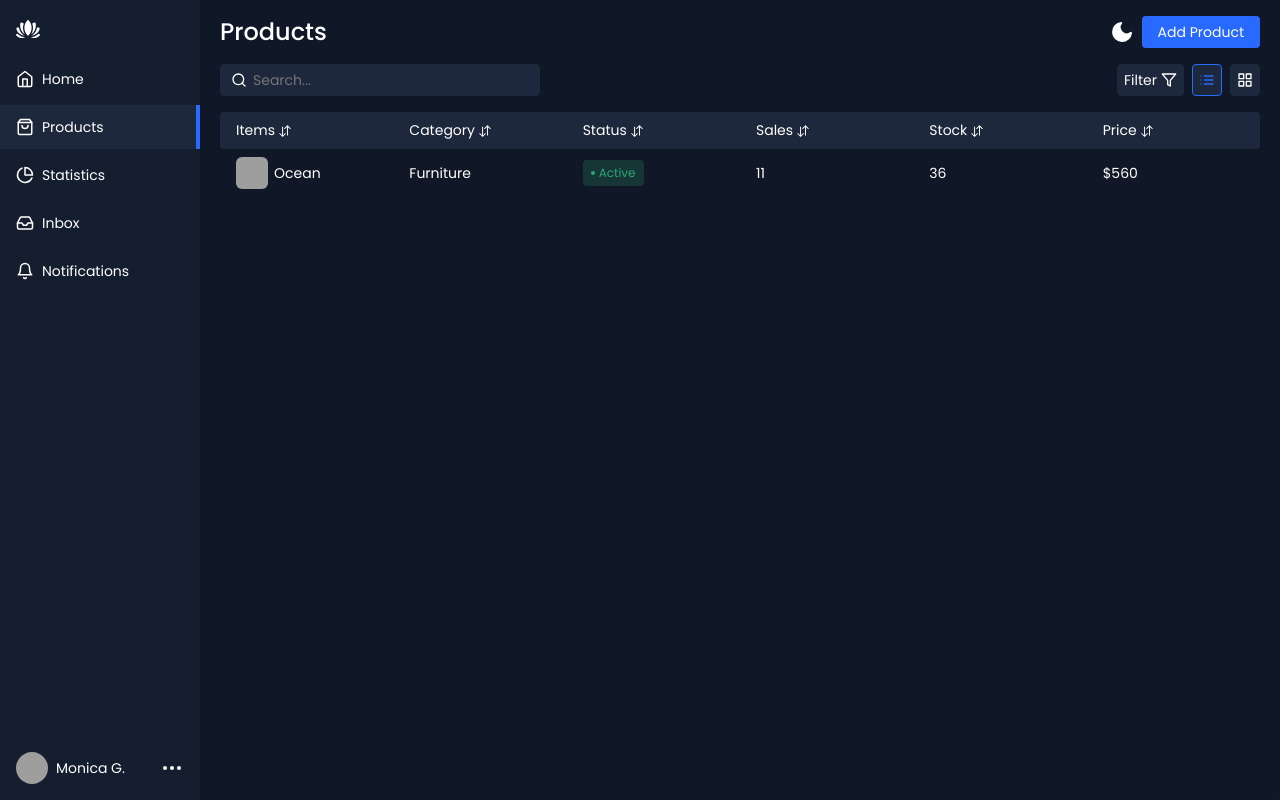
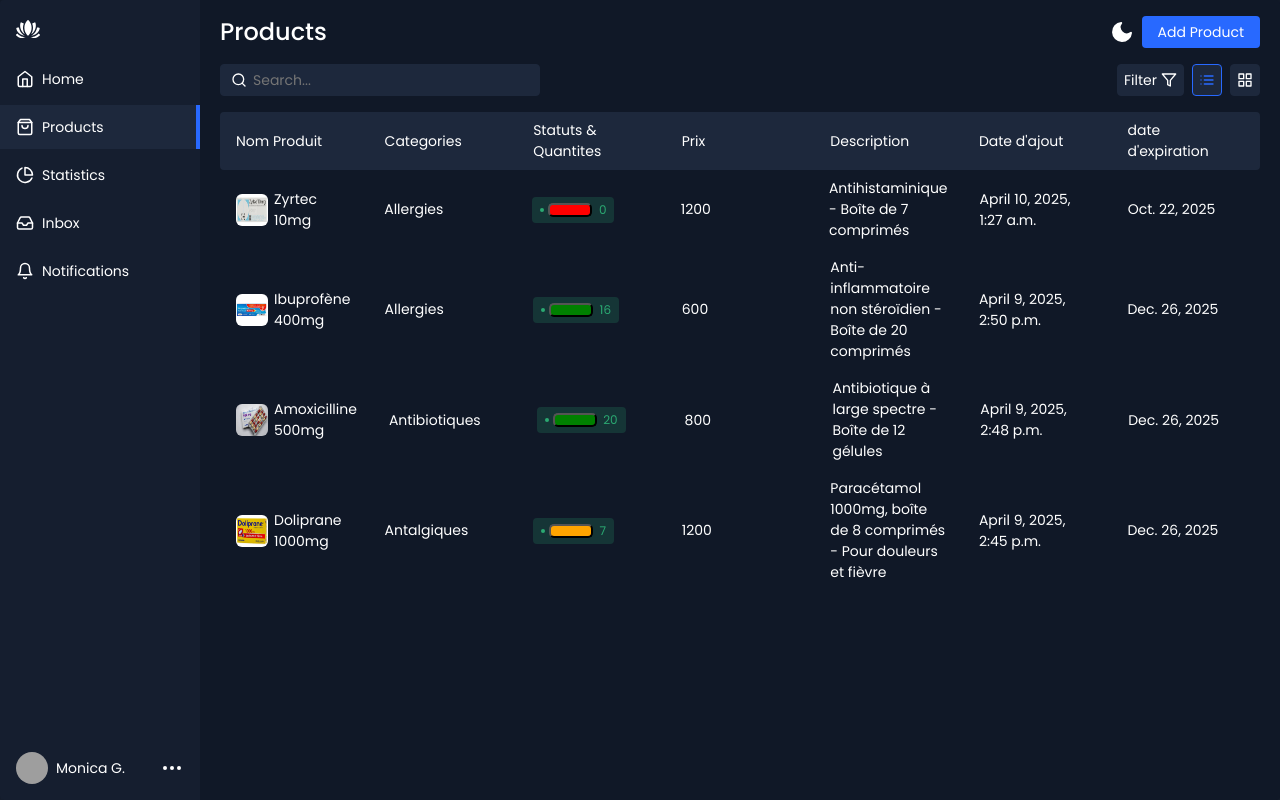
Before and after one commit to Alioune56/Gestion_pharma, a Django app: page / in a window 1280 px wide. Run offline with Django 5.2, Linux system fonts and the light colour scheme; data comes from the database, SQL or seed files in the repository; both versions use the stored data as it was after the commit; some libraries are stand-ins or nearby versions; grey boxes are pictures that could not be loaded.

Commit message:
Take the viewa of all products

```diff
--- a/Gestion_pharma/settings.py
+++ b/Gestion_pharma/settings.py
@@ -11,6 +11,8 @@
 """
 
 from pathlib import Path
+import os
+
 
 # Build paths inside the project like this: BASE_DIR / 'subdir'.
 BASE_DIR = Path(__file__).resolve().parent.parent
@@ -116,7 +118,9 @@
 # https://docs.djangoproject.com/en/5.2/howto/static-files/
 
 STATIC_URL = 'static/'
-
+MEDIA_ROOT = os.path.join(BASE_DIR, 'static')
+MEDIA_URL = 'media/'
+MEDIA_ROOT = os.path.join(BASE_DIR, 'media/')
 # Default primary key field type
 # https://docs.djangoproject.com/en/5.2/ref/settings/#default-auto-field
 
--- a/Gestion_pharma/urls.py
+++ b/Gestion_pharma/urls.py
@@ -17,6 +17,7 @@
 from django.contrib import admin
 from django.urls import path,include
 
+
 urlpatterns = [
     path('admin/', admin.site.urls),
     path('',include('Produits.urls'))
--- a/Produits/templates/produit.html
+++ b/Produits/templates/produit.html
@@ -1,43 +1,63 @@
+<style>
+  .button{
+    padding: 5px 20px;
+    border-radius: 5px;
+    font-weight: bold;
+    text-align: center;
+    color: white;
+  }
+
+  .red {
+    background-color: red;
+  }
+
+  .orange {
+    background-color: orange;
+  }
+
+  .green {
+    background-color: green;
+  }
+</style>
+
 <div class="products-area-wrapper tableView">
     <div class="products-header">
       <div class="product-cell image">
-        Items
-        <button class="sort-button">
-          <svg xmlns="http://www.w3.org/2000/svg" width="16" height="16" viewBox="0 0 512 512"><path fill="currentColor" d="M496.1 138.3L375.7 17.9c-7.9-7.9-20.6-7.9-28.5 0L226.9 138.3c-7.9 7.9-7.9 20.6 0 28.5 7.9 7.9 20.6 7.9 28.5 0l85.7-85.7v352.8c0 11.3 9.1 20.4 20.4 20.4 11.3 0 20.4-9.1 20.4-20.4V81.1l85.7 85.7c7.9 7.9 20.6 7.9 28.5 0 7.9-7.8 7.9-20.6 0-28.5zM287.1 347.2c-7.9-7.9-20.6-7.9-28.5 0l-85.7 85.7V80.1c0-11.3-9.1-20.4-20.4-20.4-11.3 0-20.4 9.1-20.4 20.4v352.8l-85.7-85.7c-7.9-7.9-20.6-7.9-28.5 0-7.9 7.9-7.9 20.6 0 28.5l120.4 120.4c7.9 7.9 20.6 7.9 28.5 0l120.4-120.4c7.8-7.9 7.8-20.7-.1-28.5z"/></svg>
-        </button>
+        Nom Produit
       </div>
-      <div class="product-cell category">Category<button class="sort-button">
-          <svg xmlns="http://www.w3.org/2000/svg" width="16" height="16" viewBox="0 0 512 512"><path fill="currentColor" d="M496.1 138.3L375.7 17.9c-7.9-7.9-20.6-7.9-28.5 0L226.9 138.3c-7.9 7.9-7.9 20.6 0 28.5 7.9 7.9 20.6 7.9 28.5 0l85.7-85.7v352.8c0 11.3 9.1 20.4 20.4 20.4 11.3 0 20.4-9.1 20.4-20.4V81.1l85.7 85.7c7.9 7.9 20.6 7.9 28.5 0 7.9-7.8 7.9-20.6 0-28.5zM287.1 347.2c-7.9-7.9-20.6-7.9-28.5 0l-85.7 85.7V80.1c0-11.3-9.1-20.4-20.4-20.4-11.3 0-20.4 9.1-20.4 20.4v352.8l-85.7-85.7c-7.9-7.9-20.6-7.9-28.5 0-7.9 7.9-7.9 20.6 0 28.5l120.4 120.4c7.9 7.9 20.6 7.9 28.5 0l120.4-120.4c7.8-7.9 7.8-20.7-.1-28.5z"/></svg>
-        </button></div>
-      <div class="product-cell status-cell">Status<button class="sort-button">
-          <svg xmlns="http://www.w3.org/2000/svg" width="16" height="16" viewBox="0 0 512 512"><path fill="currentColor" d="M496.1 138.3L375.7 17.9c-7.9-7.9-20.6-7.9-28.5 0L226.9 138.3c-7.9 7.9-7.9 20.6 0 28.5 7.9 7.9 20.6 7.9 28.5 0l85.7-85.7v352.8c0 11.3 9.1 20.4 20.4 20.4 11.3 0 20.4-9.1 20.4-20.4V81.1l85.7 85.7c7.9 7.9 20.6 7.9 28.5 0 7.9-7.8 7.9-20.6 0-28.5zM287.1 347.2c-7.9-7.9-20.6-7.9-28.5 0l-85.7 85.7V80.1c0-11.3-9.1-20.4-20.4-20.4-11.3 0-20.4 9.1-20.4 20.4v352.8l-85.7-85.7c-7.9-7.9-20.6-7.9-28.5 0-7.9 7.9-7.9 20.6 0 28.5l120.4 120.4c7.9 7.9 20.6 7.9 28.5 0l120.4-120.4c7.8-7.9 7.8-20.7-.1-28.5z"/></svg>
-        </button></div>
-      <div class="product-cell sales">Sales<button class="sort-button">
-          <svg xmlns="http://www.w3.org/2000/svg" width="16" height="16" viewBox="0 0 512 512"><path fill="currentColor" d="M496.1 138.3L375.7 17.9c-7.9-7.9-20.6-7.9-28.5 0L226.9 138.3c-7.9 7.9-7.9 20.6 0 28.5 7.9 7.9 20.6 7.9 28.5 0l85.7-85.7v352.8c0 11.3 9.1 20.4 20.4 20.4 11.3 0 20.4-9.1 20.4-20.4V81.1l85.7 85.7c7.9 7.9 20.6 7.9 28.5 0 7.9-7.8 7.9-20.6 0-28.5zM287.1 347.2c-7.9-7.9-20.6-7.9-28.5 0l-85.7 85.7V80.1c0-11.3-9.1-20.4-20.4-20.4-11.3 0-20.4 9.1-20.4 20.4v352.8l-85.7-85.7c-7.9-7.9-20.6-7.9-28.5 0-7.9 7.9-7.9 20.6 0 28.5l120.4 120.4c7.9 7.9 20.6 7.9 28.5 0l120.4-120.4c7.8-7.9 7.8-20.7-.1-28.5z"/></svg>
-        </button></div>
-      <div class="product-cell stock">Stock<button class="sort-button">
-          <svg xmlns="http://www.w3.org/2000/svg" width="16" height="16" viewBox="0 0 512 512"><path fill="currentColor" d="M496.1 138.3L375.7 17.9c-7.9-7.9-20.6-7.9-28.5 0L226.9 138.3c-7.9 7.9-7.9 20.6 0 28.5 7.9 7.9 20.6 7.9 28.5 0l85.7-85.7v352.8c0 11.3 9.1 20.4 20.4 20.4 11.3 0 20.4-9.1 20.4-20.4V81.1l85.7 85.7c7.9 7.9 20.6 7.9 28.5 0 7.9-7.8 7.9-20.6 0-28.5zM287.1 347.2c-7.9-7.9-20.6-7.9-28.5 0l-85.7 85.7V80.1c0-11.3-9.1-20.4-20.4-20.4-11.3 0-20.4 9.1-20.4 20.4v352.8l-85.7-85.7c-7.9-7.9-20.6-7.9-28.5 0-7.9 7.9-7.9 20.6 0 28.5l120.4 120.4c7.9 7.9 20.6 7.9 28.5 0l120.4-120.4c7.8-7.9 7.8-20.7-.1-28.5z"/></svg>
-        </button></div>
-      <div class="product-cell price">Price<button class="sort-button">
-          <svg xmlns="http://www.w3.org/2000/svg" width="16" height="16" viewBox="0 0 512 512"><path fill="currentColor" d="M496.1 138.3L375.7 17.9c-7.9-7.9-20.6-7.9-28.5 0L226.9 138.3c-7.9 7.9-7.9 20.6 0 28.5 7.9 7.9 20.6 7.9 28.5 0l85.7-85.7v352.8c0 11.3 9.1 20.4 20.4 20.4 11.3 0 20.4-9.1 20.4-20.4V81.1l85.7 85.7c7.9 7.9 20.6 7.9 28.5 0 7.9-7.8 7.9-20.6 0-28.5zM287.1 347.2c-7.9-7.9-20.6-7.9-28.5 0l-85.7 85.7V80.1c0-11.3-9.1-20.4-20.4-20.4-11.3 0-20.4 9.1-20.4 20.4v352.8l-85.7-85.7c-7.9-7.9-20.6-7.9-28.5 0-7.9 7.9-7.9 20.6 0 28.5l120.4 120.4c7.9 7.9 20.6 7.9 28.5 0l120.4-120.4c7.8-7.9 7.8-20.7-.1-28.5z"/></svg>
-        </button></div>
+      <div class="product-cell category">Categories</div>
+      <div class="product-cell status-cell">Statuts & Quantites</div>
+      <div class="product-cell price">Prix</div>
+      <div class="product-cell price">Description</div>
+        <div class="product-cell date-ajout">Date d'ajout</div>
+        <div class="product-cell date-expiration">date d'expiration</div>
     </div>
+    {% for donnee in object_list  %}
     <div class="products-row">
       <button class="cell-more-button">
         <svg xmlns="http://www.w3.org/2000/svg" width="18" height="18" viewBox="0 0 24 24" fill="none" stroke="currentColor" stroke-width="2" stroke-linecap="round" stroke-linejoin="round" class="feather feather-more-vertical"><circle cx="12" cy="12" r="1"/><circle cx="12" cy="5" r="1"/><circle cx="12" cy="19" r="1"/></svg>
       </button>
         <div class="product-cell image">
+          {% if donnee.image %}
+          <img src="{{donnee.image.url}}" alt="product">
+          {% else %}
           <img src="https://images.unsplash.com/photo-1555041469-a586c61ea9bc?ixid=MnwxMjA3fDB8MHxwaG90by1wYWdlfHx8fGVufDB8fHx8&ixlib=rb-1.2.1&auto=format&fit=crop&w=1950&q=80" alt="product">
-          <span>Ocean</span>
+          {% endif %}
+          <span>{{donnee.name}}</span>
         </div>
-      <div class="product-cell category"><span class="cell-label">Category:</span>Furniture</div>
+      <div class="product-cell category"><span class="cell-label">Category:</span>{{donnee.Category}}</div>
       <div class="product-cell status-cell">
         <span class="cell-label">Status:</span>
-        <span class="status active">Active</span>
+        <span class="status active">
+          <button class="button {{donnee.status_quantite}}"></button>&nbsp;&nbsp;{{donnee.quantite}}
+        </span>
       </div>
-      <div class="product-cell sales"><span class="cell-label">Sales:</span>11</div>
-      <div class="product-cell stock"><span class="cell-label">Stock:</span>36</div>
-      <div class="product-cell price"><span class="cell-label">Price:</span>$560</div>
+      <div class="product-cell sales"><span class="cell-label">Price:</span>{{donnee.price}}</div>
+      <div class="product-cell price"><span class="cell-label">Price:</span>{{donnee.description}}</div>
+      <div class="product-cell date-ajout"><span class="cell-label">Date ajout:</span>{{donnee.date_ajout}}</div>
+      <div class="product-cell date-expiration"><span class="cell-label">Date expiration:</span>{{donnee.date_expiration}}</div>
     </div>
 
+    {% endfor %}
+
   </div>
--- a/Produits/urls.py
+++ b/Produits/urls.py
@@ -1,6 +1,11 @@
 from django.urls import path
 from Produits.views import *
+from django.conf import settings
+from django.conf.urls.static import static
+
 
 urlpatterns = [
-    path('',home,name='home')
-]
+    #path('',home,name='home')
+
+    path('',Affichage.as_view(),name='affichage')
+] + static(settings.MEDIA_URL, document_root=settings.MEDIA_ROOT)
--- a/Produits/views.py
+++ b/Produits/views.py
@@ -1,5 +1,22 @@
 from django.shortcuts import render
+from .models import *
+
+from django.views.generic import ListView
 
 # Create your views here.
 def home(request):
+
+    # Recuperations des donnees de la bd
+    #donnees = Produits.objects.all()
+
+    #context = {
+    #    'donnees':donnees
+    #}
+
     return render(request,"home.html")
+
+class Affichage(ListView):
+    # Affichage du template
+    template_name = 'home.html'
+    # Recuperer les donnees de la bd
+    queryset = Produits.objects.all()
```
Also changed, not shown: Produits/migrations/0001_initial.py (added), Produits/templates/header2.html (line endings or trailing spaces), db.sqlite3, media/media/Zyrtec.jpg (added), media/media/amoxicilline.jpg (renamed from media/amoxicilline.jpg), media/media/dolipranne.jpg (renamed from media/dolipranne.jpg), media/media/ibuprofene.jpg (renamed from media/ibuprofene.jpg).
